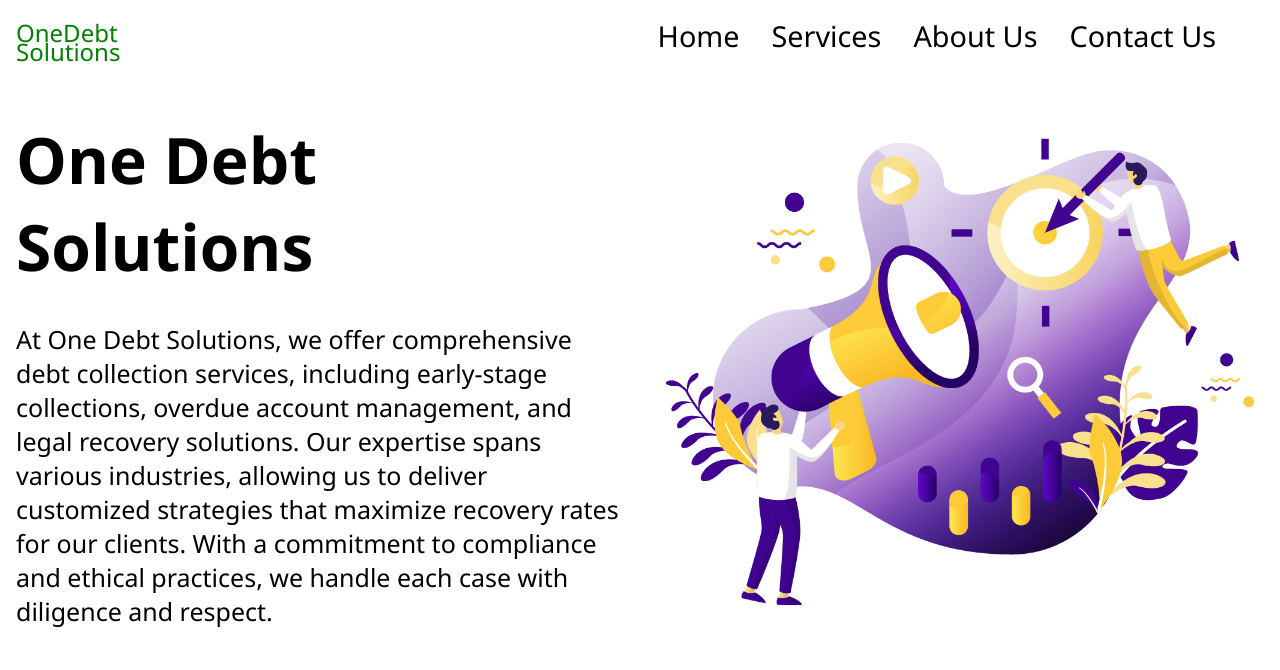
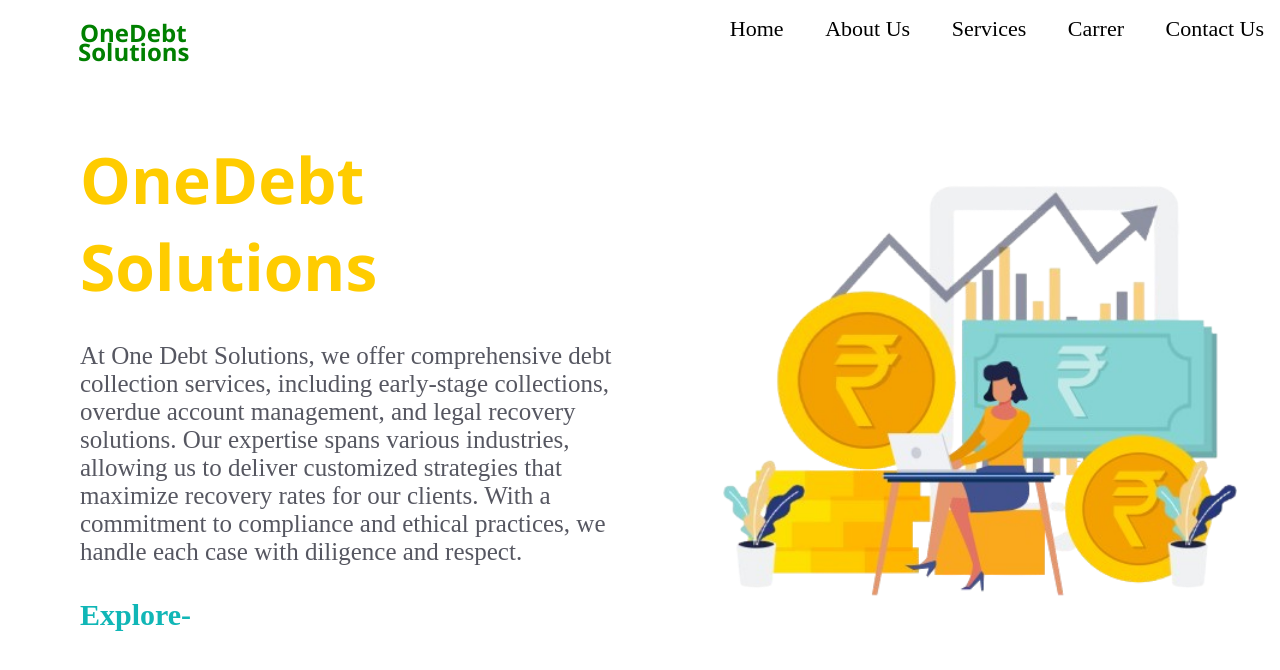
Before and after one commit to abhishekdasz/OneDebtSols, a Next.js app: page / in a window 1280 px wide. Shown: the top 670 px of the page. Built offline with nearby package versions, Linux system fonts and the light colour scheme.

Commit message:
added colors

```diff
--- a/src/app/components/NavBar.js
+++ b/src/app/components/NavBar.js
@@ -11,8 +11,9 @@ const NavBar = () => {
         <div className='nav'>
             <ul>
                 <li> Home </li>
+                <li> About Us </li>
                 <li> Services </li>
-                <li> About Us </li>
+                <li> Carrer </li>
                 <li> Contact Us </li>
             </ul>
         </div>
--- a/src/app/globals.css
+++ b/src/app/globals.css
@@ -6,8 +6,8 @@
 .home-page
 {
   /* background: black;
-  color: #fff; */
-  height: 100vh;
+  color: #fff;
+  height: 100vh; */
   font-family: 'Segoe UI', Tahoma, Geneva, Verdana, sans-serif;
 }
 
@@ -16,19 +16,32 @@
   display: flex;
   justify-content: center;
   align-items: center;
-  padding: 1rem;
   gap: 2rem;
-  padding-top: 2rem;
 }
 .home-section .home-container .left-home
 {
   flex: 1;
   font-size: 2rem;
+  margin-left: 5rem;
+}
+.home-section .home-container .left-home h1
+{
+  color: #ffcc00;
 }
 .home-section .home-container .left-home p
 {
   font-size: 25px;
   margin-top: 2rem;
+  color: #565761;
+  font-family: cursive;
+}
+.home-section .home-container .left-home p:nth-child(3)
+{
+  color: #10b6b6;
+  font-weight: bold;
+  font-size: 30px;
+  cursor: pointer;
+
 }
 .home-section .home-container .right-home
 {
@@ -53,24 +66,29 @@
 {
   color: green;
   font-size: 1.5rem;
+  padding-left: 4rem;
+  font-weight: bold;
+  cursor: pointer;
 }
 .navbar-container .logo p:nth-child(2)
 {
   margin-top: -14px;
+  margin-left: -2px;
 }
-.navbar-container .nav
+/* .navbar-container .nav
 {
-  padding-right: 3rem;
-}
+  padding-right: 6rem;
+} */
 .navbar-container ul
 {
   display: flex;
-  gap: 2rem;
+  gap: 2.6rem;
 }
 .navbar-container ul li
 {
+  font-family: cursive;
   list-style: none;
-  font-size: 1.8rem;
+  font-size: 22px;
   cursor: pointer;
 }
 .navbar-container ul li:hover
@@ -91,15 +109,22 @@
     padding: 0;
     padding-left: 1rem;
   }
-  .navbar-container .nav
-  {
-    display: none;
-  }
+
   .navbar-container
   {
     overflow: hidden;
     padding: 0;
   }
+  .navbar-container .logo
+  {
+    padding-left: 1rem;
+  }
+  .navbar-container .nav
+  {
+    display: none;
+  }
+
+
   .home-container
   {
     flex-direction: column;
@@ -107,6 +132,7 @@
   .home-section .home-container .left-home
   {
     font-size: 1rem;
+    margin-left: 0;
   }
   .home-section .home-container .left-home p
   {
--- a/src/app/page.js
+++ b/src/app/page.js
@@ -8,11 +8,12 @@ const page = () => {
       <div className='home-section'>
         <div className='home-container'>
           <div className='left-home'>
-            <h1> One Debt Solutions </h1>
+            <h1> OneDebt Solutions </h1>
             <p> At One Debt Solutions, we offer comprehensive debt collection services, including early-stage collections, overdue account management, and legal recovery solutions. Our expertise spans various industries, allowing us to deliver customized strategies that maximize recovery rates for our clients. With a commitment to compliance and ethical practices, we handle each case with diligence and respect. </p>
+            <p> Explore- </p>
           </div>
           <div className='right-home'>
-            <img src='home-img.png' alt='home-img' />
+            <img src='home.png' alt='home-img' />
           </div>
         </div>
       </div>
```
Also changed, not shown: public/home.png (added), 1 other file (tests, documents, lock files or other folders).
